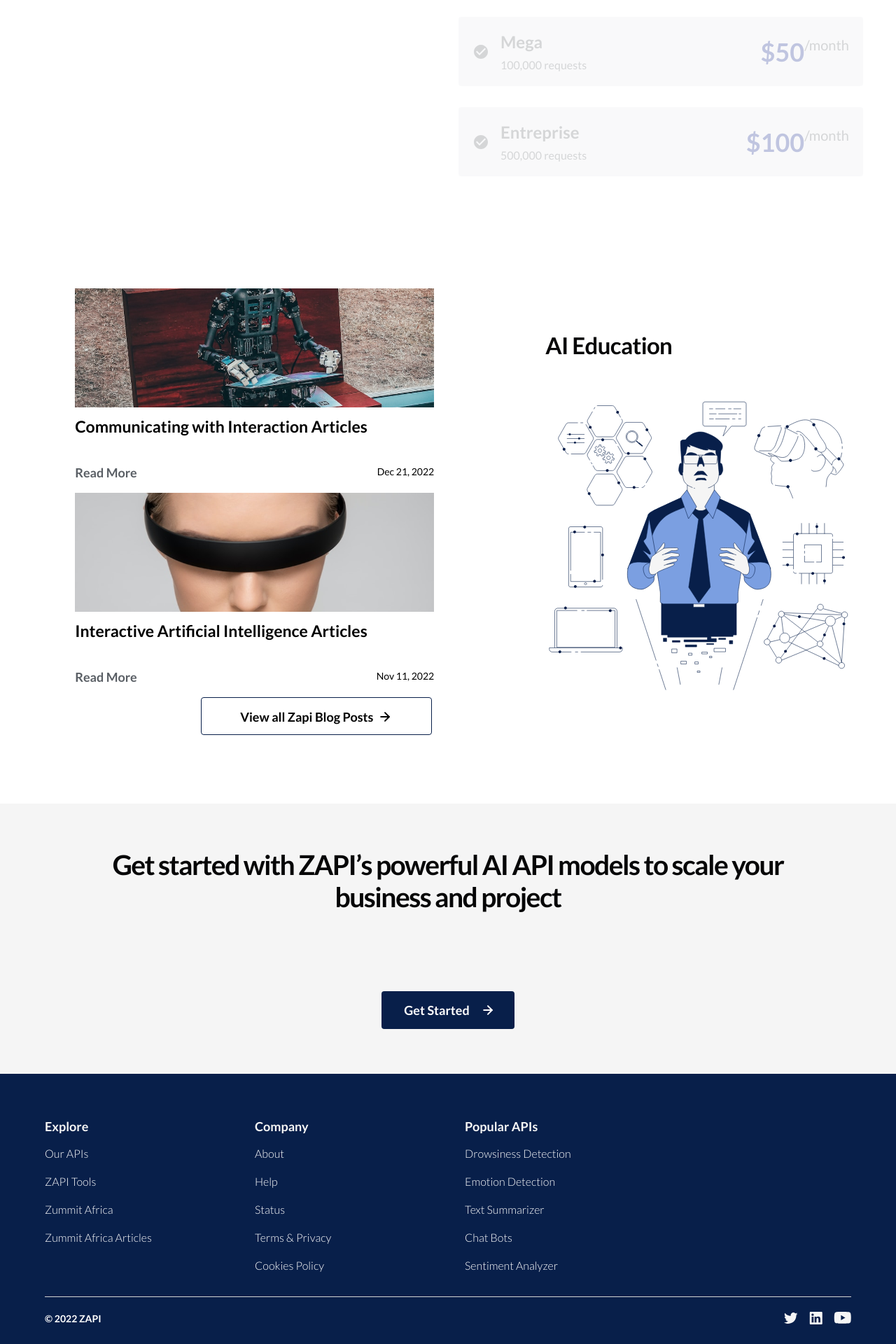
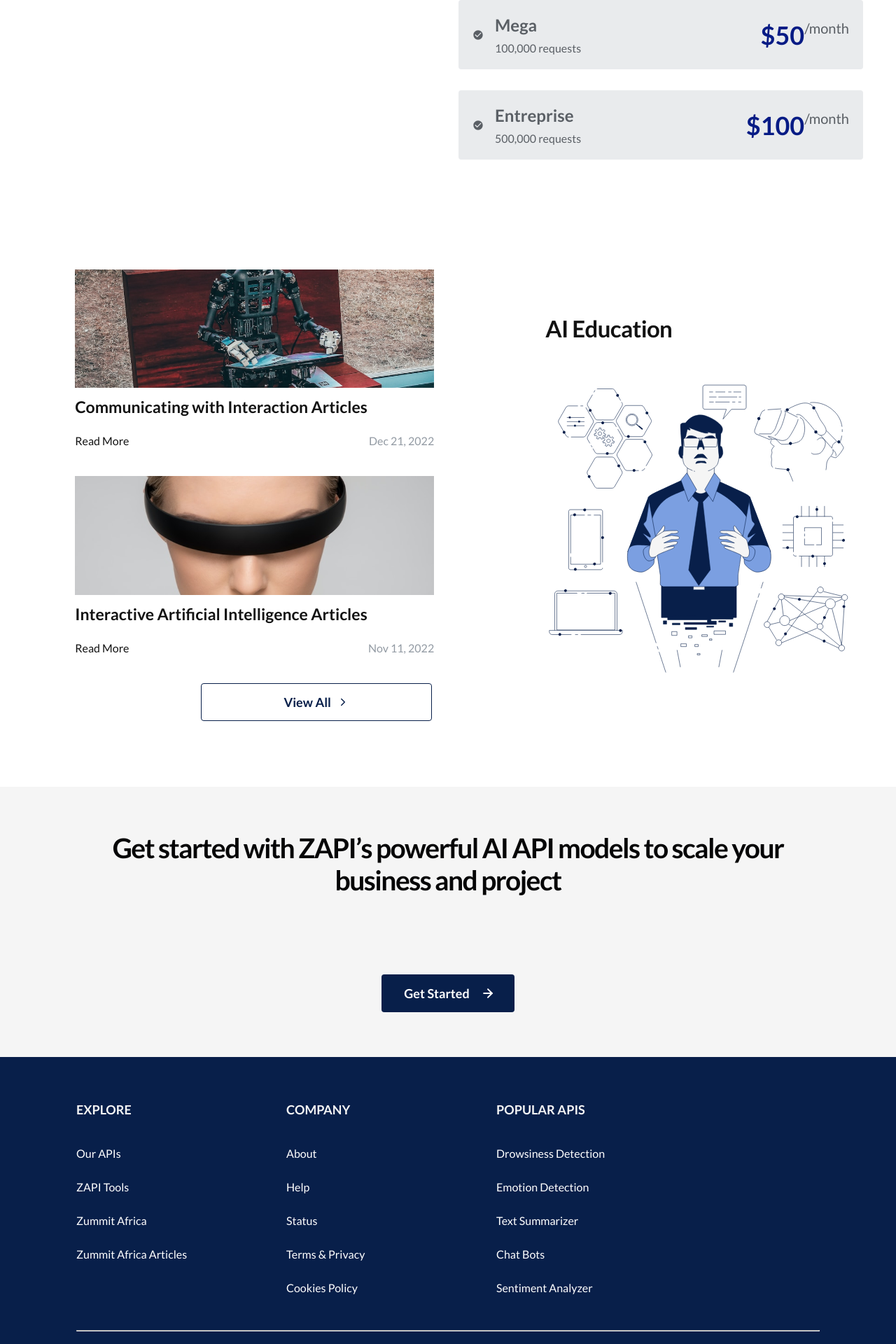
Before and after one commit to Zummit-Africa-Inc/Zapi-FE-v2, a React (Vite) app: page / in a window 1280 px wide. Shown: the part 4759-6679 px from the top of the page at 70% size. Built offline with nearby package versions, Linux system fonts and the light colour scheme; no server answers; what aws-amplify would draw is missing.

Commit message:
fixed conflicts and made styles changes to some components

```diff
--- a/src/components/home/Blog.tsx
+++ b/src/components/home/Blog.tsx
@@ -1,8 +1,11 @@
-import { Box, Stack, Theme, Typography, Link } from "@mui/material";
+import React from "react";
+import { Link } from "react-router-dom";
 import { makeStyles } from "@mui/styles";
-import React from "react";
-import { Button } from "..";
-import { ButtonArrow } from "../../assets/icons";
+import { FiChevronRight} from "react-icons/fi";
+import { Box, Stack, Theme, Typography } from "@mui/material";
+
+import Button from "../shared/Buttons/CategoriesButton";
+import { useAppContext } from "../../contexts/AppProvider";
 import {blogIllustration, blogPost1,  blogPost2} from "../../assets/svg";
 
 const blogPosts = [
@@ -19,38 +22,27 @@ const blogPosts = [
 ];
 
 const Blog: React.FC = () => {
+  const { currentMode } = useAppContext();
   const classes = useStyles();
+
   return (
     <Box className={classes.container}>
       <Stack>
         <Stack className={classes.linkTag}>
           <Box className={classes.left}>
             {blogPosts.map((post, i) => (
-                        <Stack key={i}>
-                        <Stack
-                            direction="row"
-                            alignItems="center"
-                            sx={{ width: "100%" }}
-                            spacing={2.4}>
+              <Stack key={i} mb="38px">
+                <Stack direction="row" alignItems="center" sx={{ width: "100%" }} spacing={2.4}>
                     <Stack>
                       <img src={post.image} alt="" width="100%" height="100%" />
-                            <Stack
-                                direction="column"
-                                alignItems="space-between"
-                                sx={{ width: "100%" }}
-                                spacing={2.4}>
-                                <Typography sx={{fontWeight: "700", fontSize: "23px", paddingTop:"10px"}}>
+                      <Stack direction="column" alignItems="space-between" sx={{ width: "100%" }} spacing={2.4}>
+                        <Typography color="primary.contrastText" sx={{fontWeight: "700", fontSize: "23px", paddingTop:"10px"}}>
                           {post.title}
                         </Typography>
-                                <Typography className={classes.blogBase}>
-                                    <div className={classes.blogButton}>
-                                        Read More
-                                    </div>
-                                    <Typography sx={{fontWeight: "400", fontSize: "14px",
-                                      paddingTop:"17px", paddingBottom:"20.5px"}}>
-                                        {post.date}
-                                    </Typography>
-                                </Typography>
+                        <Stack width="100%" direction="row" alignItems="center" justifyContent="space-between">
+                          <Typography color="primary.contrastText">Read More</Typography>
+                          <Typography sx={{color: "#929AA3"}}>{post.date}</Typography>
+                        </Stack>
                       </Stack>
                     </Stack>
                   </Stack>
@@ -58,13 +50,12 @@ const Blog: React.FC = () => {
               ))}
             </Box>
           </Stack>
-            <div className={classes.viewAllBtn}>
-                <p>View all Zapi Blog Posts &nbsp; <ButtonArrow color="#000" /></p>
-            </div>
+          <Link to="/" className={classes.viewAllBtn} style={{borderColor: currentMode === "dark" ? "#FFEA00" : "#081F4A",color: currentMode === "dark" ? "#FFEA00" : "#081F4A"}}>
+            View All<FiChevronRight />
+          </Link>
         </Stack>
-
         <Stack className={classes.right}>
-        <h1>AI Education</h1>
+        <Typography color="primary.contrastText" variant="h1">AI Education</Typography>
         {/* <Typography sx={{fontWeight: 400, fontSize: "20px", lineHeight: "28px", marginTop: "0px"}} >
             Explore our blog posts to get more insight on AI.
         </Typography> */}
@@ -119,57 +110,38 @@ const useStyles = makeStyles((theme: Theme) => ({
       fontWeight: 600,
       letterSpacing: "-0.02em",
       paddingBottom: "3rem",
-      color: "#060607",
       [theme.breakpoints.down("tablet")]: {
         fontSize: "28px",
         fontWeight: 700,
       },
     },
   },
-
- blogButton: {
-    fontWeight: 600,
-    fontSize: "18px",
-    lineHeight: "22px",
-    color: "#5A5F65",
- },
   viewAllBtn: {
-    display: "flex",
-    marginLeft: "180px",
-    flexDirection: "row",
-    justifyContent: "right",
-    alignItems: "right",
-    padding: "16px 18px 30px 9px",
-    gap: "8px",
     width: "330px",
     height: "54px",
-    border: "1px solid #081F4A",
+    display: "flex",
+    flexDirection: "row",
+    alignItems: 'center',
+    justifyContent: "center",
+    margin: "0 0 0 180px",
+    padding: "16px 18px",
+    gap: "8px",
+    border: "1px solid",
     borderRadius: "4px",
-        "& p": {
-        width: "255px",
-        height: "22px",
-        fontFamily: "Lato",
-        fontStyle: "normal",
     fontWeight: "600",
     fontSize: "18px",
     lineHeight: "22px",
-        display: "flex",
-        alignItems: "center",
     cursor: "pointer",
-        }
   },
-
   linkTag: {
     cursor: "pointer",
   },
-
   blogBase: {
     display: "flex",
     justifyContent: "space-between",
     alignItems: "center",
     flexDirection: "row",
   },
-
   heroImage: {
     width: "432.64px",
     display: "block",
--- a/src/components/home/Pricing.tsx
+++ b/src/components/home/Pricing.tsx
@@ -1,7 +1,7 @@
 import React, { useState } from "react";
 import { makeStyles } from "@mui/styles";
 import { Typography, Stack, Theme, Box } from "@mui/material";
-import CheckCircleIcon from "@mui/icons-material/CheckCircle";
+import { MdCheckCircle} from "react-icons/md";
 
 
 const Pricing: React.FC = () => {
@@ -11,14 +11,14 @@ const Pricing: React.FC = () => {
   return (
     <Box>
       <Typography className={classes.pricing}>
-        <h1> Flexible pricing to get you started.</h1>
+        Flexible pricing to get you started.
       </Typography>
       <Stack className={classes.wrapper}>
           <Box className={classes.columns}>
             <Box className={classes.column}>
               <Box className={classes.content}>
-                <div style={{display: "flex", alignItems: "center", marginInlineEnd: "auto", gap: "1rem"}}>
-                  <CheckCircleIcon sx={{ color: "#081F4A" }} />
+                <Box style={{display: "flex",alignItems: "center",marginInlineEnd: "auto",gap: "1rem"}}>
+                  <MdCheckCircle style={{ color: "#081F4A" }} />
                   <Stack direction="column" sx={{ textAlign: "start", gap: "0.5rem" }}>
                     <Typography variant="h6" sx={{fontWeight: 700, fontSize: "24px", lineHeight: "31px"}}>
                       Free
@@ -27,7 +27,7 @@ const Pricing: React.FC = () => {
                       500 Requests
                     </Typography>
                   </Stack>
-                </div>
+                </Box>
                 <Stack direction="row" sx={{ textAlign: "start" }}>
                   <Typography variant="h1" sx={{fontWeight: 700, fontSize: "36px", lineHeight: "46px",
                    color:"#071B85"}}>
@@ -44,16 +44,14 @@ const Pricing: React.FC = () => {
                 </Stack>
               </Box>
             </Box>
-
-
             <Box className={classes.column}
               style={{
-                opacity: disabled ? 0.25 : 1,
+                background: disabled ? "#E9EBED" : "#CFDEFA",
                 pointerEvents: disabled ? "none" : "initial",
               }}>
               <Box className={classes.content}>
-                <div style={{display: "flex", alignItems: "center", marginInlineEnd: "auto", gap: "1rem"}}>
-                  <CheckCircleIcon sx={{ color: "#5A5F65" }} />
+                <Box style={{display: "flex", alignItems: "center", marginInlineEnd: "auto", gap: "1rem"}}>
+                  <MdCheckCircle style={{ color: "#5A5F65" }} />
                   <Stack direction="column"
                     sx={{ textAlign: "start", gap: "0.5rem" }}>
                     <Typography variant="h5" sx={{fontWeight: 700, fontSize: "24px", lineHeight: "31px"}}>
@@ -63,7 +61,7 @@ const Pricing: React.FC = () => {
                       10,000 requests
                     </Typography>
                   </Stack>
-                </div>
+                </Box>
                 <Stack direction="row" sx={{ textAlign: "start" }}>
                   <Typography variant="h1" sx={{fontWeight: 700, fontSize: "36px", lineHeight: "46px",
                    color:"#071B85"}}>
@@ -82,15 +80,14 @@ const Pricing: React.FC = () => {
               </Box>
             </Box>
           </Box>
-
           <Box className={classes.subColomn}
             style={{
-              opacity: disabled ? 0.25 : 1,
+              background: disabled ? "#E9EBED" : "#CFDEFA",
               pointerEvents: disabled ? "none" : "initial",
             }}>
             <Box className={classes.content}>
               <div style={{display: "flex", alignItems: "center", marginInlineEnd: "auto", gap: "1rem"}}>
-                <CheckCircleIcon sx={{  color: "#5A5F65" }} />
+                <MdCheckCircle style={{  color: "#5A5F65" }} />
                 <Stack direction="column"
                   sx={{ textAlign: "start", gap: "0.5rem" }}>
                   <Typography variant="h5" sx={{fontWeight: 700, fontSize: "24px", lineHeight: "31px"}}>
@@ -118,15 +115,14 @@ const Pricing: React.FC = () => {
               </Stack>
             </Box>
           </Box>
-
           <Box className={classes.subColomn}
             style={{
-              opacity: disabled ? 0.25 : 1,
+              background: disabled ? "#E9EBED" : "#CFDEFA",
               pointerEvents: disabled ? "none" : "initial",
             }}>
             <Box className={classes.content}>
               <div style={{display: "flex", alignItems: "center", marginInlineEnd: "auto", gap: "1rem"}}>
-                <CheckCircleIcon sx={{ color: "#5A5F65" }} />
+                <MdCheckCircle style={{ color: "#5A5F65" }} />
                 <Stack direction="column"
                   sx={{ textAlign: "start", gap: "0.5rem" }}>
                   <Typography variant="h5" sx={{fontWeight: 700, fontSize: "24px", lineHeight: "31px"}}>
@@ -154,15 +150,14 @@ const Pricing: React.FC = () => {
               </Stack>
             </Box>
           </Box>
-
           <Box className={classes.subColomn}
             style={{
-              opacity: disabled ? 0.25 : 1,
+              background: disabled ? "#E9EBED" : "#CFDEFA",
               pointerEvents: disabled ? "none" : "initial",
             }}>
             <Box className={classes.content}>
               <div style={{display: "flex", alignItems: "center", marginInlineEnd: "auto", gap: "1rem"}}>
-                <CheckCircleIcon sx={{ color: "#5A5F65" }} />
+                <MdCheckCircle style={{ color: "#5A5F65" }} />
                 <Stack direction="column"
                   sx={{ textAlign: "start", gap: "0.5rem" }}>
                   <Typography variant="h5" sx={{fontWeight: 700, fontSize: "24px", lineHeight: "31px"}}>
@@ -211,7 +206,7 @@ const useStyles = makeStyles((theme: Theme) => ({
   },
   column: {
     width: "calc(50% - 30px)",
-        backgroundColor: "#EDF5FD",
+    backgroundColor: "#CFDEFA",
     color: "#5A5F65",
     margin: "0 15px 30px",
     padding: "20px",
@@ -250,18 +245,17 @@ const useStyles = makeStyles((theme: Theme) => ({
       width: "100%",
     },
   },
-
   columns: {
     display: "flex",
     flexWrap: "wrap",
   },
   content: {
     display: "flex",
+    flexWrap: "wrap",
+    alignItems: "center",
+    justifyContent: "space-evenly",
     gap: "1.5rem",
-        alignItems: "center",
     textAlign: "center",
-        flexWrap: "wrap",
-        justifyContent: "space-evenly",
     position: "relative",
   },
   discount: {
--- /dev/null
+++ b/src/components/shared/FOOTERLINKS.ts
@@ -0,0 +1,73 @@
+export const FOOTERLINKS = [
+    {
+      title: 'Explore',
+      links: [
+        {
+          name: 'Our APIs',
+          link: './coming-soon'
+        },
+        {
+          name: 'ZAPI Tools',
+          link: './coming-soon'
+        },
+        {
+          name: 'Zummit Africa',
+          link: '/zummitafrica.com'
+        },
+        {
+          name: 'Zummit Africa Articles',
+          link: './coming-soon'
+        },
+      ]
+    },
+    {
+      title: 'Company',
+      links: [
+        {
+          name: 'About',
+          link: './coming-soon'
+        },
+        {
+          name: 'Help',
+          link: './coming-soon'
+        },
+        {
+          name: 'Status',
+          link: './coming-soon'
+        },
+        {
+          name: 'Terms & Privacy',
+          link: './terms'
+        },
+        {
+          name: 'Cookies Policy',
+          link: './coming-soon'
+        },
+      ]
+    },
+    {
+      title: 'Popular APIs',
+      links: [
+        {
+          name: 'Drowsiness Detection',
+          link: './coming-soon'
+        },
+        {
+          name: 'Emotion Detection',
+          link: './coming-soon'
+        },
+        {
+          name: 'Text Summarizer',
+          link: './coming-soon'
+        },
+        {
+          name: 'Chat Bots',
+          link: './coming-soon'
+        },
+        {
+          name: 'Sentiment Analyzer',
+          link: './coming-soon'
+        },
+      ]
+    }
+  ]
--- a/src/components/shared/Footer.tsx
+++ b/src/components/shared/Footer.tsx
@@ -1,129 +1,40 @@
 import React from "react";
 import { Link } from "react-router-dom";
-import { Stack, Typography } from "@mui/material";
 import { makeStyles } from "@mui/styles";
+import { Box, Stack, Theme, Typography } from "@mui/material";
 
 import { linkedinIcon, twitterIcon, youtubeIcon} from "../../assets/svg";
+import { FOOTERLINKS } from "./FOOTERLINKS";
 
-export const footerLinks = [
-  {
-      title: 'Explore',
-      links: [
-          {
-              name: 'Our APIs',
-              link: './coming-soon'
-          },
-          {
-              name: 'ZAPI Tools',
-              link: './coming-soon'
-          },
-          {
-              name: 'Zummit Africa',
-              link: '/zummitafrica.com'
-          },
-          {
-              name: 'Zummit Africa Articles',
-              link: './coming-soon'
-          },
-      ]
-  },
-  {
-      title: 'Company',
-      links: [
-          {
-              name: 'About',
-              link: './coming-soon'
-          },
-          {
-              name: 'Help',
-              link: './coming-soon'
-          },
-          {
-              name: 'Status',
-              link: './coming-soon'
-          },
-          {
-              name: 'Terms & Privacy',
-              link: './terms'
-          },
-          {
-              name: 'Cookies Policy',
-              link: './coming-soon'
-          },
-      ]
-  },
-  {
-      title: 'Popular APIs',
-      links: [
-          {
-              name: 'Drowsiness Detection',
-              link: './coming-soon'
-          },
-          {
-              name: 'Emotion Detection',
-              link: './coming-soon'
-          },
-          {
-              name: 'Text Summarizer',
-              link: './coming-soon'
-          },
-          {
-              name: 'Chat Bots',
-              link: './coming-soon'
-          },
-          {
-              name: 'Sentiment Analyzer',
-              link: './coming-soon'
-          },
-      ]
-  }
-]
 const Footer: React.FC = () => {
   const classes = useStyles();
 
   return (
-    <footer className={classes.footer}>
-      <Stack direction="row" width="100%" flexWrap="wrap">
-        {footerLinks.map((item, index) => (
-          <div key={index} className={classes.container}>
+    <Box className={classes.footer}>
+      <Stack direction="row" width="100%" flexWrap="wrap" mb="32px">
+        {FOOTERLINKS.map((item, index) => (
+          <Box key={index} className={classes.container}>
             <>
-              <Typography
-                fontSize="18px"
-                fontWeight={600}
-                lineHeight="22px"
-                color="#F5F5F5"
-                mb={2} mt={4}>
-                {item.title}
-              </Typography>
+            <Typography sx={{fontSize: "18px",fontWeight: 600,lineHeight: "22px",color: "#F5F5F5",mb: "40px",textTransform: "uppercase"}}>
+              {item.title}
+            </Typography>
+            <Stack direction="column" spacing="24px">
               {item.links.map((link, index) => (
                 <Link key={index} to={`/${link.link}`}>
-                  <Typography
-                    fontSize="16px"
-                    fontWeight={300}
-                    lineHeight="24px"
-                    color="#ffffff"
-                    my={2}>
+                  <Typography fontSize="16px" fontWeight={400} lineHeight="24px" color="#FFF">
                     {link.name}
                   </Typography>
                 </Link>
               ))}
+            </Stack>
             </>
-          </div>
+          </Box>
         ))}
       </Stack>
       {/* Divider */}
-      <div className={classes.divider} />
-
-      <Stack
-        direction="row"
-        width="100%"
-        alignItems="center"
-        justifyContent="space-between">
-        <Typography
-          fontSize="14px"
-          fontWeight={900}
-          lineHeight="30px"
-          color="white">
+      <hr className={classes.divider} />
+      <Stack direction="row" width="100%" alignItems="center" justifyContent="space-between">
+        <Typography fontSize="14px" fontWeight={900} lineHeight="30px" color="white">
           &copy; {new Date().getFullYear()} ZAPI
         </Typography>
         <Stack direction="row" alignItems="center" spacing={2}>
@@ -147,18 +58,24 @@ const Footer: React.FC = () => {
           </a>
         </Stack>
       </Stack>
-    </footer>
+    </Box>
   );
 };
 
-const useStyles = makeStyles({
+const useStyles = makeStyles((theme: Theme) => ({
   footer: {
     width: "100%",
     display: "flex",
     flexDirection: "column",
     alignItems: "center",
     background: "#081F4A",
-    padding: "2rem 4rem",
+    padding: "64px 109px",
+    [theme.breakpoints.down("tablet")]: {
+      padding: "64px 32px",
+    },
+    [theme.breakpoints.down("mobile")]: {
+      padding: "64px 16px",
+    },
   },
   container: {
     width: "300px",
@@ -171,10 +88,10 @@ const useStyles = makeStyles({
   divider: {
     width: "100%",
     height: "1px",
-    background: "#d4d4d4",
+    background: "#D4D4D4",
     marginBottom: "1rem",
     color: "#F5F5F5",
   },
-});
+}));
 
 export default Footer;
```
Also changed, not shown: 1 other file (tests, documents, lock files or other folders). Lines whose indentation alone changed are shown as unchanged.
